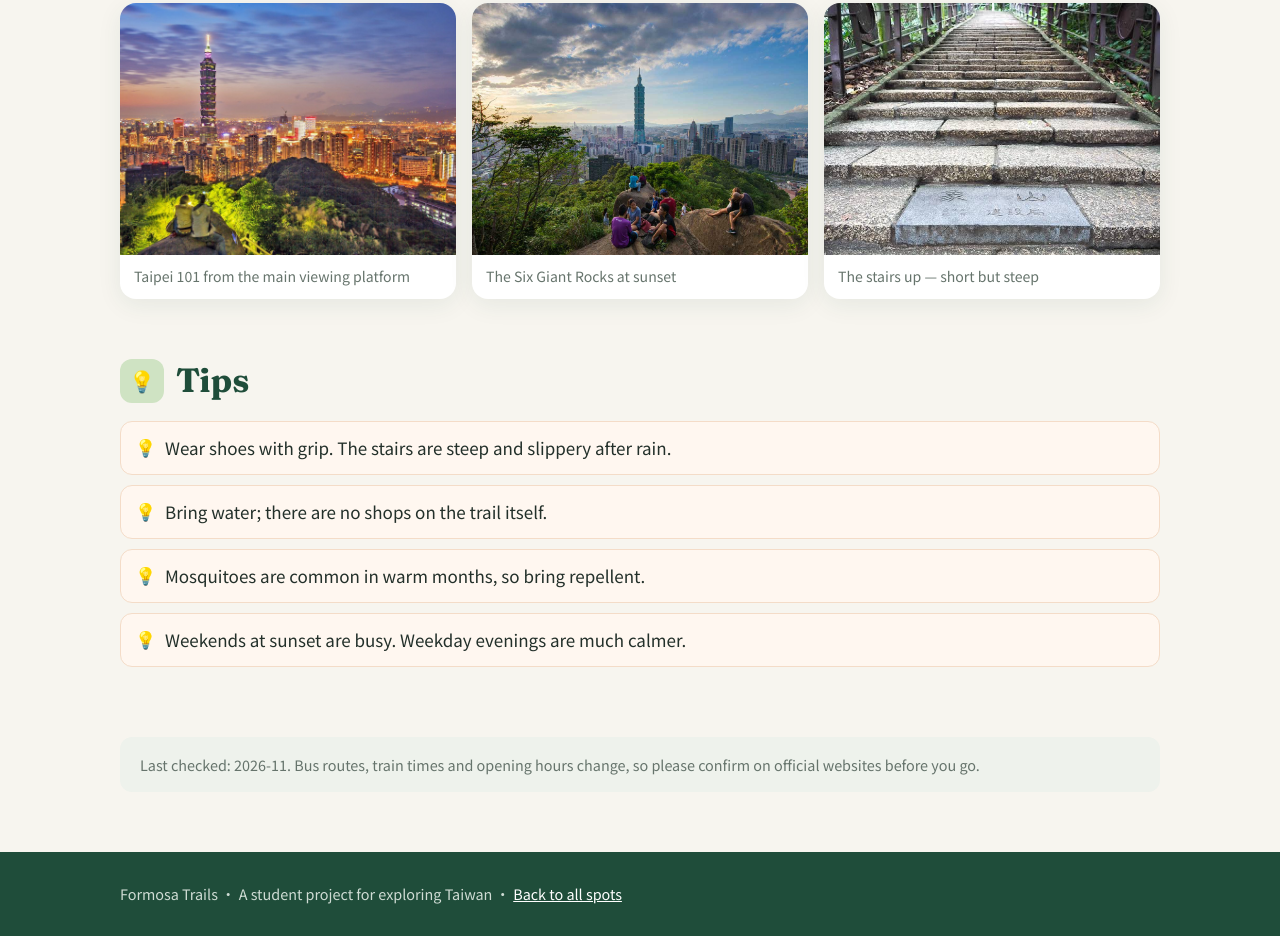
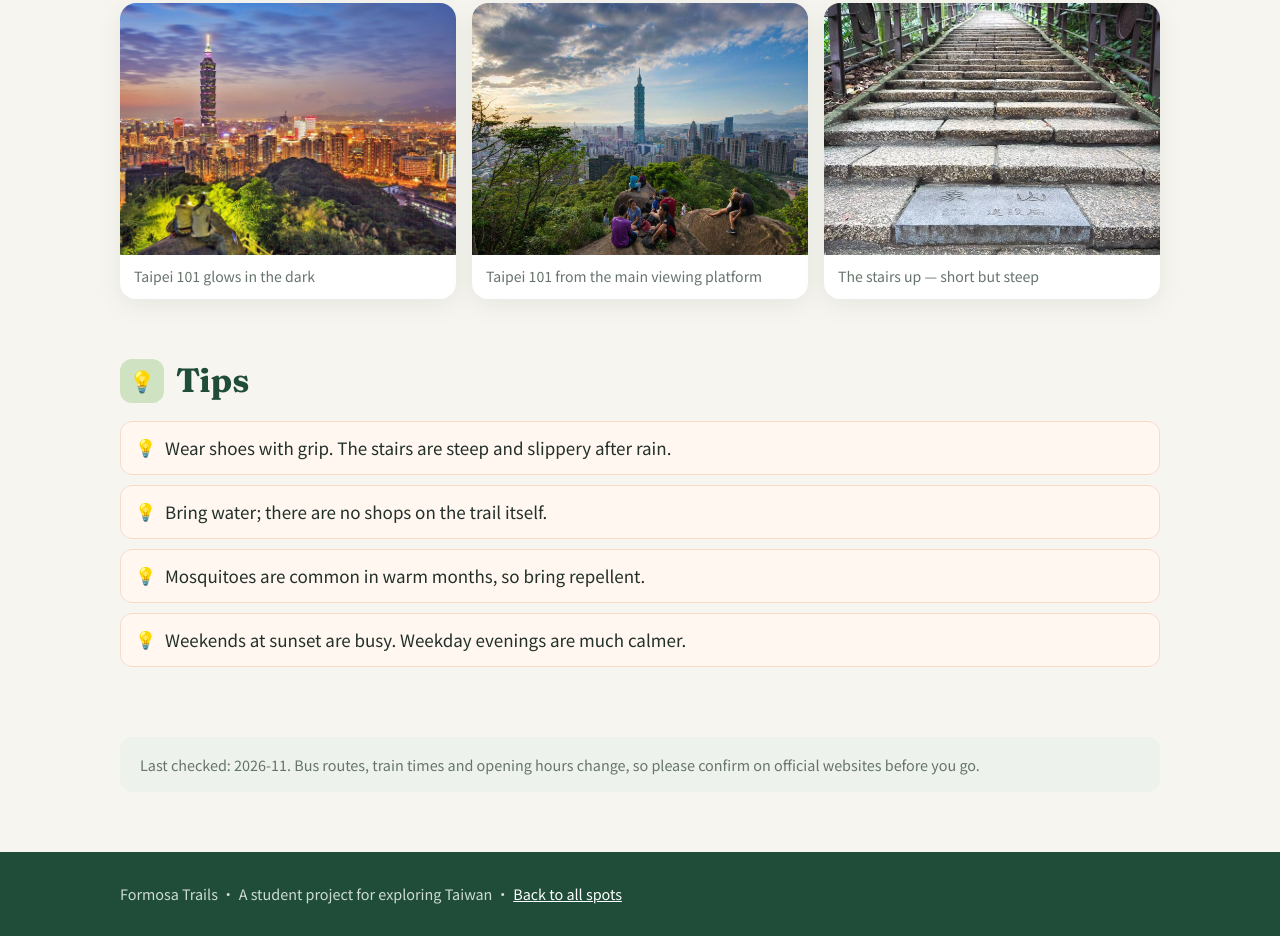
Before and after one commit to prrrrrrrim/TaiwanTrails, a plain HTML site: page spots/elephant-mountain.html in a window 1280 px wide. Shown: the part 2232-3168 px from the top of the page. Drawn offline with Linux system fonts and the light colour scheme.

Commit message:
Edit photo captions for Elephant Mountain gallery

```diff
--- a/spots/elephant-mountain.html
+++ b/spots/elephant-mountain.html
@@ -90,8 +90,8 @@
   <section class="section" id="photos">
     <div class="section-head"><span class="icon">📷</span><h2>Photos</h2></div>
     <div class="gallery">
-      <figure><div class="ph"><img src="../images/elephant-mountain/1.jpg" alt="Taipei 101 seen from Elephant Mountain" loading="lazy" onerror="this.parentElement.classList.add('missing')"></div><figcaption>Taipei 101 from the main viewing platform</figcaption></figure>
-      <figure><div class="ph"><img src="../images/elephant-mountain/2.jpg" alt="The Six Giant Rocks near the summit" loading="lazy" onerror="this.parentElement.classList.add('missing')"></div><figcaption>The Six Giant Rocks at sunset</figcaption></figure>
+      <figure><div class="ph"><img src="../images/elephant-mountain/1.jpg" alt="Taipei 101 seen from Elephant Mountain" loading="lazy" onerror="this.parentElement.classList.add('missing')"></div><figcaption>Taipei 101 glows in the dark</figcaption></figure>
+      <figure><div class="ph"><img src="../images/elephant-mountain/2.jpg" alt="The Six Giant Rocks near the summit" loading="lazy" onerror="this.parentElement.classList.add('missing')"></div><figcaption>Taipei 101 from the main viewing platform</figcaption></figure>
       <figure><div class="ph"><img src="../images/elephant-mountain/3.jpg" alt="Stone stairs through the forest" loading="lazy" onerror="this.parentElement.classList.add('missing')"></div><figcaption>The stairs up — short but steep</figcaption></figure>
     </div>
   </section>
```
